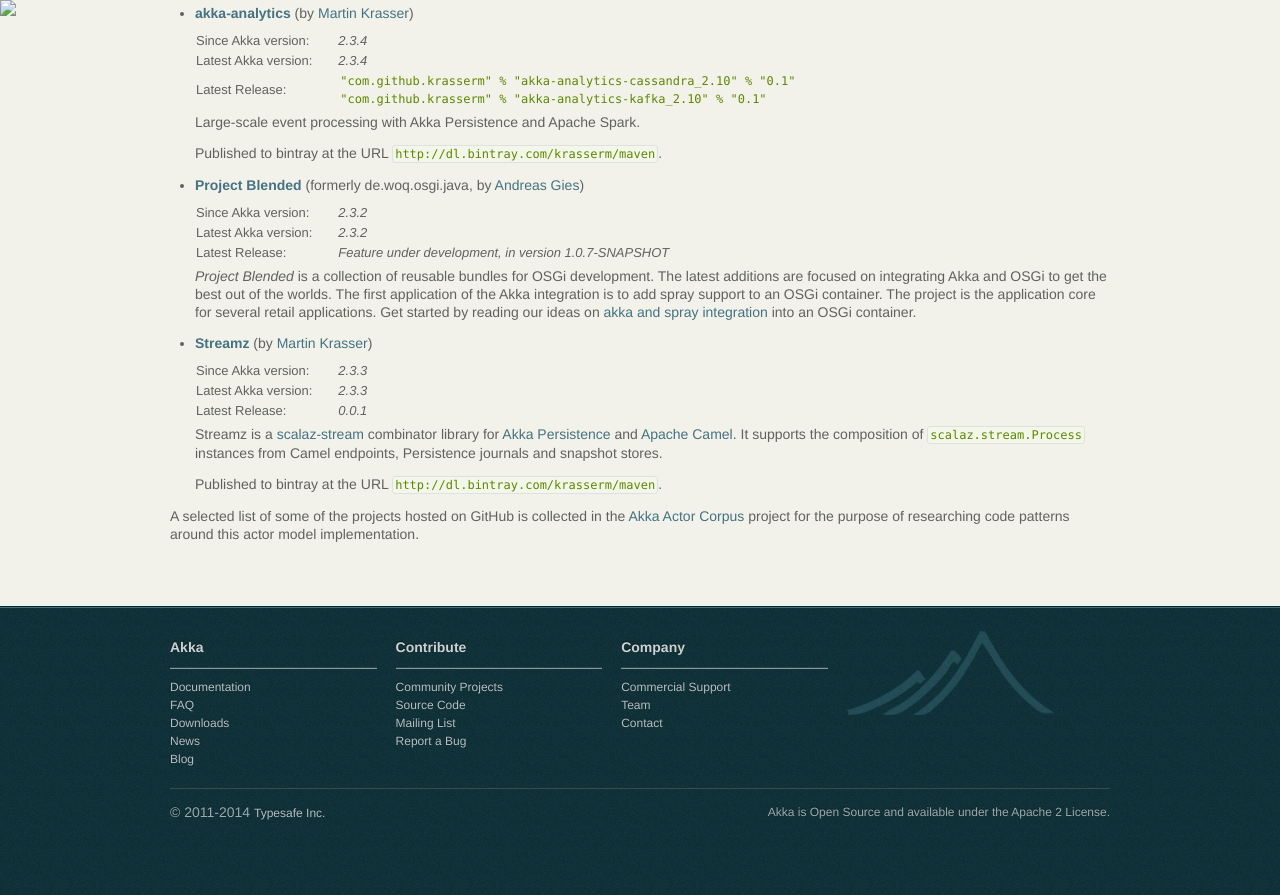
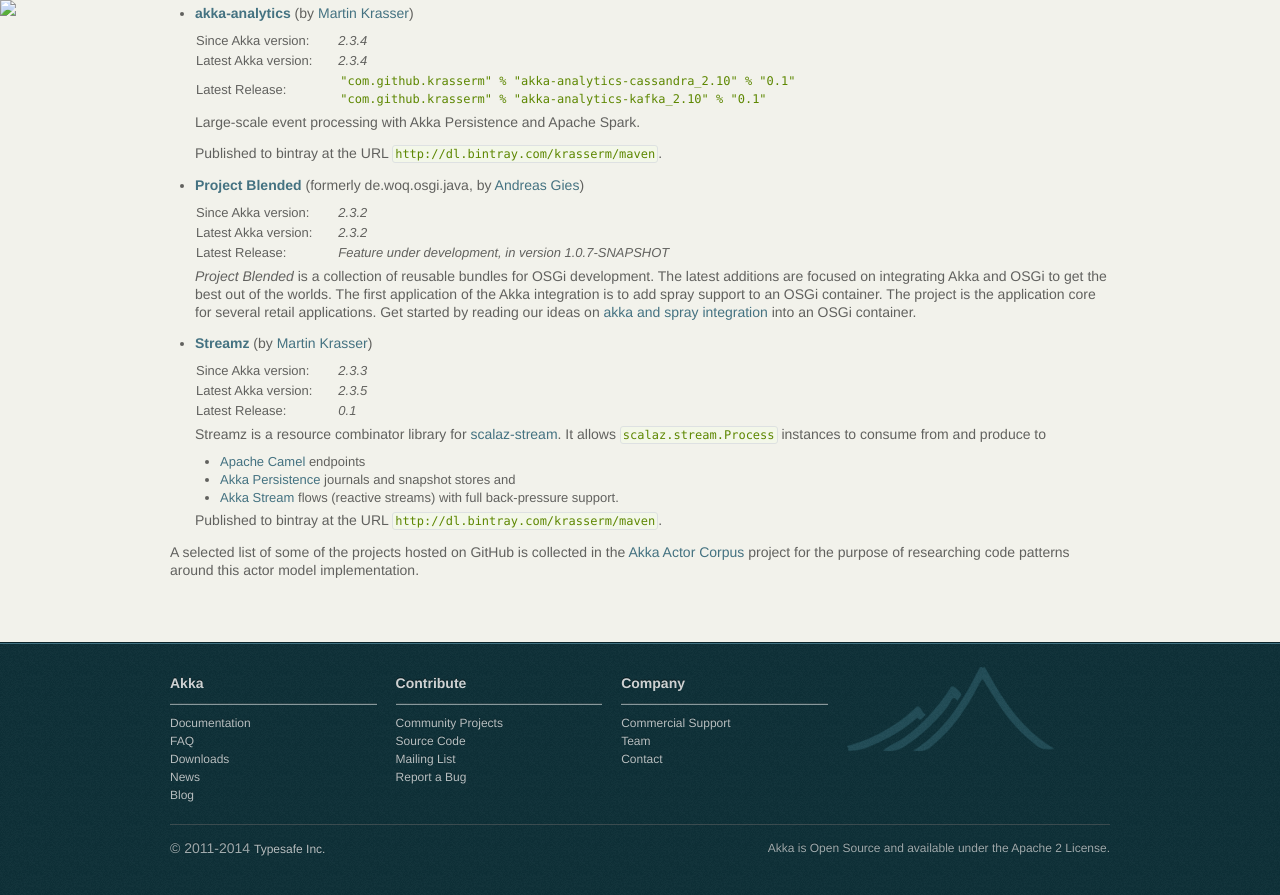
Before and after one commit to raboof/akka.github.com, a Jekyll site: the page built from community/index.md, in a window 1280 px wide and 900 px high, scrolled down 7753 px. Shown: the top 895 px of the window. Built offline with Jekyll 4.4.1, drawn with Linux system fonts in a browser that asks for light colours; before the commit the page ends 8617 px from its top, so only the background shows below that.

Commit message:
Streamz 0.1 released

```diff
--- a/community/index.md
+++ b/community/index.md
@@ -674,11 +674,15 @@
 
   <table class="stats">
   <tr><td>Since Akka version:</td><td>2.3.3</td></tr>
-  <tr><td>Latest Akka version:</td><td>2.3.3</td></tr>
-  <tr><td>Latest Release:</td><td>0.0.1</td></tr>
+  <tr><td>Latest Akka version:</td><td>2.3.5</td></tr>
+  <tr><td>Latest Release:</td><td>0.1</td></tr>
   </table>
 
-  Streamz is a [scalaz-stream](https://github.com/scalaz/scalaz-stream) combinator library for [Akka Persistence](http://doc.akka.io/docs/akka/2.3.3/scala/persistence.html) and [Apache Camel](http://camel.apache.org/). It supports the composition of ``scalaz.stream.Process`` instances from Camel endpoints, Persistence journals and snapshot stores.
+  Streamz is a resource combinator library for [scalaz-stream](https://github.com/scalaz/scalaz-stream). It allows ``scalaz.stream.Process`` instances to consume from and produce to
+
+  - [Apache Camel](http://camel.apache.org/) endpoints
+  - [Akka Persistence](http://doc.akka.io/docs/akka/2.3.5/scala/persistence.html) journals and snapshot stores and
+  - [Akka Stream](http://akka.io/docs/#akka-streams-and-http) flows (reactive streams) with full back-pressure support.
 
   Published to bintray at the URL `http://dl.bintray.com/krasserm/maven`.
 
```
